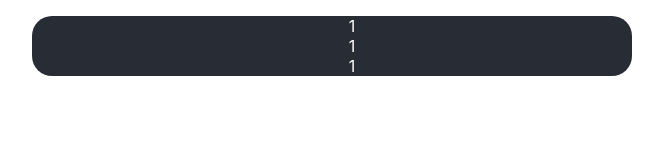
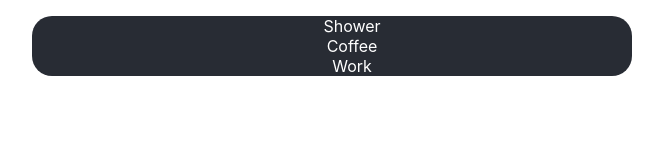
Before and after one commit to MeSeTLeN/minin-todo-app, a React (Create React App) app: page / in a window 1280 px wide. Shown: the top 160 px of the page, without its empty margins (308-971 px from the left). Built offline with nearby package versions, Linux system fonts and the light colour scheme.

Commit message:
feat: display todo title

```diff
--- a/src/Todo/TodoItem.js
+++ b/src/Todo/TodoItem.js
@@ -1,9 +1,9 @@
 import React from "react";
 
-function TodoItem() {
+function TodoItem({todo}) {
 
     return(
-        <li>1</li>
+        <li>{todo.title}</li>
     )
 }
 
--- a/src/Todo/TodoList.js
+++ b/src/Todo/TodoList.js
@@ -16,7 +16,7 @@ function TodoList(props) {
   return (
     <ul style={styles.ul}>
       {props.todos.map((todo) => (
-        <TodoItem />
+        <TodoItem todo={todo} />
       ))}
     </ul>
   );
```
